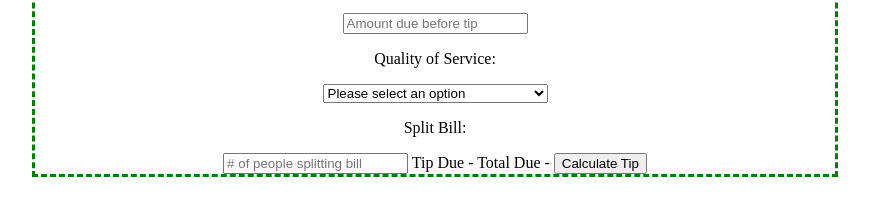
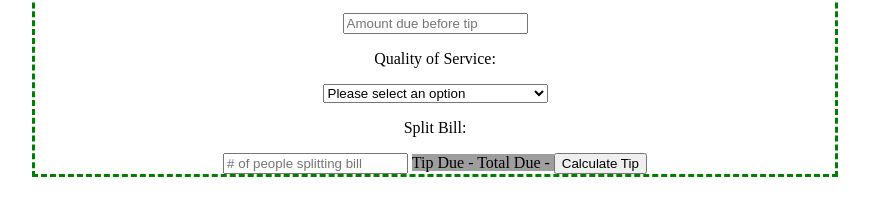
Before and after one commit to thadmitchell372/Tip-Calculator, a plain HTML site: page index.html in a window 1280 px wide. Shown: the part 104-320 px from the top of the page, without its empty margins (205-1074 px from the left). Drawn offline with Linux system fonts and the light colour scheme; grey boxes are pictures that could not be loaded.

Commit message:
Update styles.css

```diff
--- a/styles/styles.css
+++ b/styles/styles.css
@@ -8,8 +8,8 @@
 } */
 
 h1 {
-	text-align: center;
-	background-color: aqua;
+  text-align: center;
+  background-color: aqua;
 }
 body {
   width: 800px;
@@ -18,6 +18,7 @@ body {
   border-style: dashed;
   border-color: green;
 }
-#gif {
-  background-image: url("https://acegif.com/wp-content/gifs/raining-money-8.gif") ;
+#tip,
+#total {
+  background-image: url("https://acegif.com/wp-content/gifs/raining-money-8.gif");
 }
```
